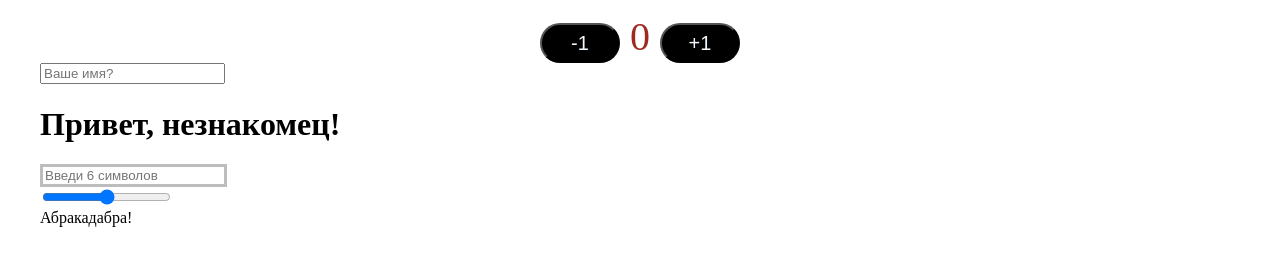
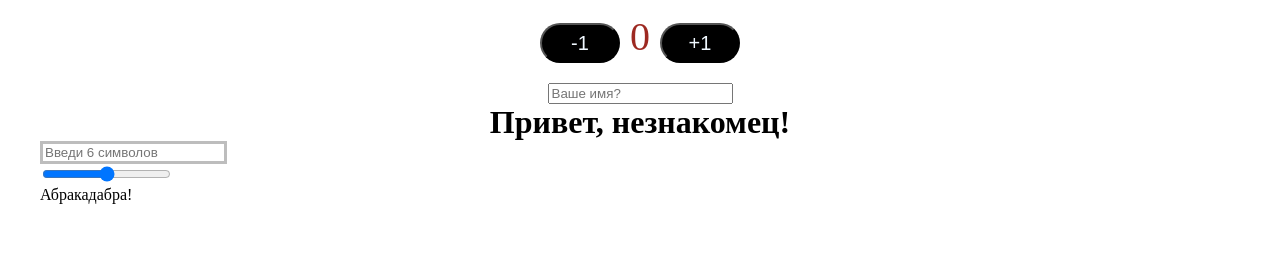
Before and after one commit to AndriiSorokin/jshw7, a plain HTML site: page index.html in a window 1280 px wide. Shown: the part 826-1089 px from the top of the page. Before the commit the page ends 1061 px from the top, so only its background shows below. Drawn offline with Linux system fonts and the light colour scheme.

Commit message:
почти готовы стили

```diff
--- a/slyle.css
+++ b/slyle.css
@@ -5,6 +5,9 @@ margin-right: auto;
 }
 li {
   list-style: none;
+}
+h1 {
+  margin: 0;
 }
 #validation-input {
   border: 3px solid #bdbdbd;
@@ -74,3 +77,12 @@ text-align: center;
 background-color:  #9d2921;
  transition: all 0.25s cubic-bezier(0.4, 0, 0.2, 1)
 }
+
+#text {
+  padding-bottom: 60px;
+}
+
+.input-name {
+  padding-top: 20px;
+ text-align: center;
+}
```
